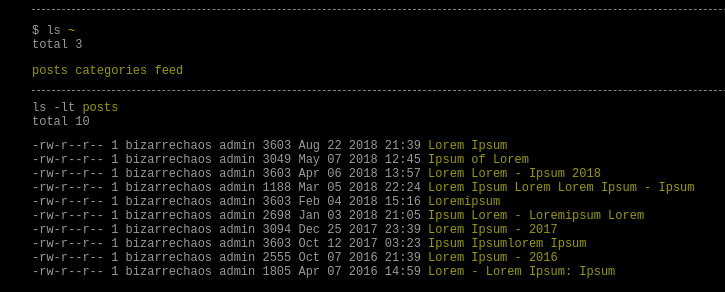
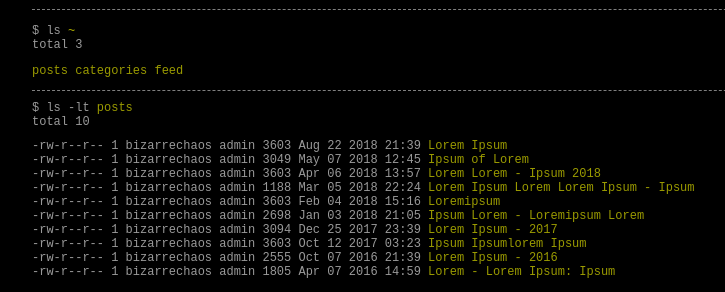
Before and after one commit to bizarrechaos/bizarrechaos.github.io, a Jekyll site: the page built from posts.md, in a window 1280 px wide. Shown: the part 152-444 px from the top of the page, without its empty margins (233-958 px from the left). Built offline with Jekyll 4.4.1, drawn with Linux system fonts in a browser that asks for light colours.

Commit message:
Update posts.md

```diff
--- a/posts.md
+++ b/posts.md
@@ -3,7 +3,7 @@ layout: default
 permalink: /posts/
 ---
 
-<p>ls -lt <a class="string" href="{{ site.url }}/posts/">posts</a><br />total {{ site.posts | size }}</p>
+<p>$ ls -lt <a class="string" href="{{ site.url }}/posts/">posts</a><br />total {{ site.posts | size }}</p>
 <p>
     {% for post in site.categories.posts %}
         -rw-r--r-- 1 {{ site.nick }} admin {{ post.content | size }} {{ post.date | date: "%b %d %Y %H:%M" }} <a class="string" href="{{ post.url }}">{{ post.title }}</a><br />
```
